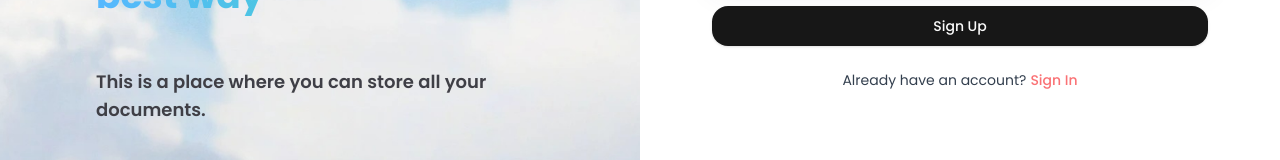
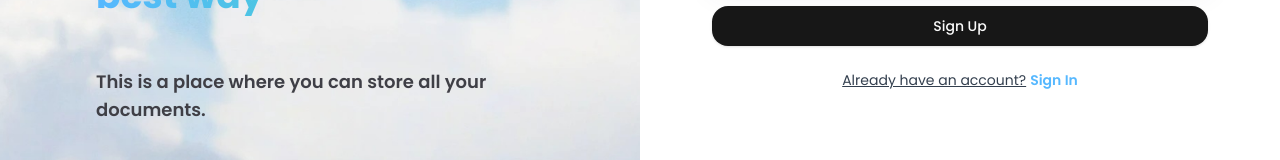
Before and after one commit to javadsheikhalishahi/skystore, a Next.js app: page /sign-up in a window 1280 px wide. Shown: the part 488-648 px from the top of the page. Built offline with nearby package versions, Linux system fonts and the light colour scheme.

Commit message:
base back. appwrite

```diff
--- a/components/AuthForm.tsx
+++ b/components/AuthForm.tsx
@@ -15,27 +15,44 @@ import Image from "next/image";
 import Link from "next/link";
 import { useState } from "react";
 import { useForm } from "react-hook-form";
+import { toast } from "react-hot-toast";
 import { z } from "zod";
-
-const formSchema = z.object({
-  username: z.string().min(2, "Username must be at least 2 characters").max(50),
-});
 
 type FormType = "sign-in" | "sign-up";
 
+const authFormSchema = (formType: FormType) => {
+  return z.object({
+    email: z.string().email(),
+    fullName:
+      formType === "sign-up"
+        ? z.string().min(4, "fullName must be at least 4 characters").max(50)
+        : z.string().optional(),
+  });
+};
+
 const AuthForm = ({ type }: { type: FormType }) => {
   const [isLoading, setIsLoading] = useState(false);
-  const [errorMessage, setErrorMessage] = useState("");
-
+  const [errorMessage, setErrorMessage] = useState<string | null>(null);
+  const formSchema = authFormSchema(type);
   const form = useForm<z.infer<typeof formSchema>>({
     resolver: zodResolver(formSchema),
-    defaultValues: {
-      username: "",
-    },
+    defaultValues:
+      type === "sign-up" ? { fullName: "", email: "" } : { email: "" },
   });
 
   const onSubmit = async (values: z.infer<typeof formSchema>) => {
-    console.log(values);
+    setIsLoading(true);
+    setErrorMessage("");
+
+    try {
+      console.log("Submitting:", values);
+      await new Promise((resolve) => setTimeout(resolve, 1500));
+      toast.success("Signed in successfully!");
+    } catch (error) {
+      toast.error("Something went wrong.");
+    } finally {
+      setIsLoading(false);
+    }
   };
 
   return (
@@ -51,7 +68,7 @@ const AuthForm = ({ type }: { type: FormType }) => {
           {type === "sign-up" && (
             <FormField
               control={form.control}
-              name="fullname"
+              name="fullName"
               render={({ field }) => (
                 <FormItem>
                   <div className="flex flex-col justify-center rounded-xl border border-light-300 px-4 py-2 shadow-drop-1">
@@ -96,7 +113,11 @@ const AuthForm = ({ type }: { type: FormType }) => {
               </FormItem>
             )}
           />
-          <Button type="submit" className="w-full p-5 rounded-2xl" disabled={isLoading}>
+          <Button
+            type="submit"
+            className="w-full p-5 rounded-2xl"
+            disabled={isLoading}
+          >
             {type === "sign-in" ? "Sign In" : "Sign Up"}
 
             {isLoading && (
@@ -110,25 +131,28 @@ const AuthForm = ({ type }: { type: FormType }) => {
             )}
           </Button>
 
-          {errorMessage &&
-            <p className="error-message">*{errorMessage}</p>
-          }
+          {errorMessage && (
+            <p className="text-red-500 text-sm text-center">*{errorMessage}</p>
+          )}
 
           <div className="body-2 flex justify-center">
-            <p className="text-light-100">
+            <p className="text-light-100 underline">
               {type === "sign-in"
                 ? "Don`t have an account?"
-                : "Already have an account?"
-              }
+                : "Already have an account?"}
             </p>
             <Link
               href={type === "sign-in" ? "/sign-up" : "/sign-in"}
-              className="ml-1 font-medium text-brand"
-            > {type === "sign-in" ? "Sign Up" : "Sign In"}</Link>
+              className="ml-1 font-semibold text-blue"
+            >
+              {" "}
+              {type === "sign-in" ? "Sign Up" : "Sign In"}
+            </Link>
           </div>
         </form>
       </Form>
       {/* OTP Verification */}
+
     </>
   );
 };
--- a/package.json
+++ b/package.json
@@ -17,11 +17,17 @@
     "clsx": "^2.1.1",
     "lucide-react": "^0.474.0",
     "next": "15.1.6",
+    "node-appwrite": "^14.2.0",
     "react": "^19.0.0",
     "react-dom": "^19.0.0",
     "react-hook-form": "^7.54.2",
+    "react-hot-toast": "^2.5.1",
     "tailwind-merge": "^2.6.0",
     "zod": "^3.24.1"
+  },
+  "overrides": {
+    "react": "$react",
+    "react-dom": "$react-dom"
   },
   "devDependencies": {
     "@eslint/eslintrc": "^3",
```
Also changed, not shown: lib/appwrite/config.ts (added, +9 -0 lines), lib/appwrite/index.ts (added, +8 -0 lines), 1 other file (tests, documents, lock files or other folders).
